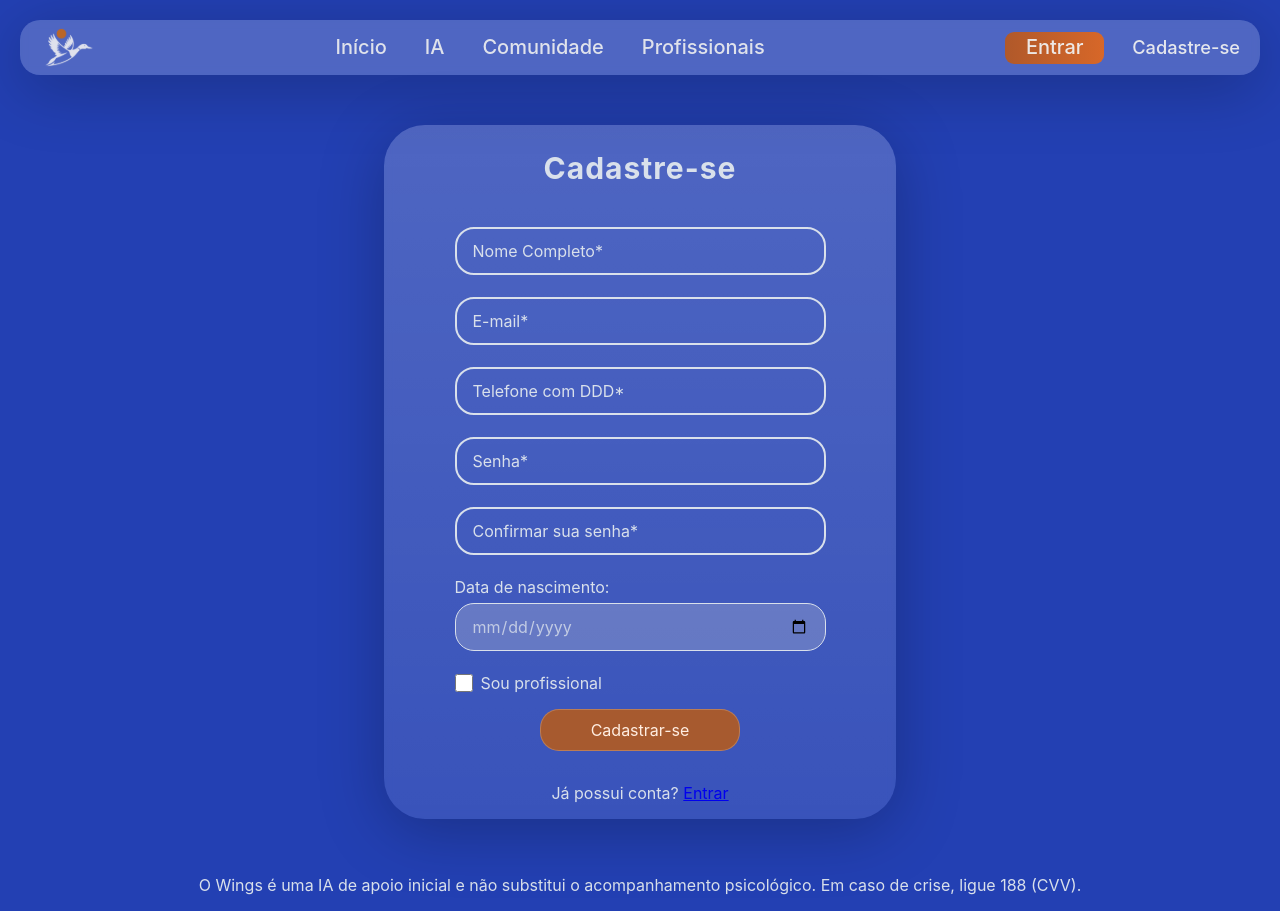
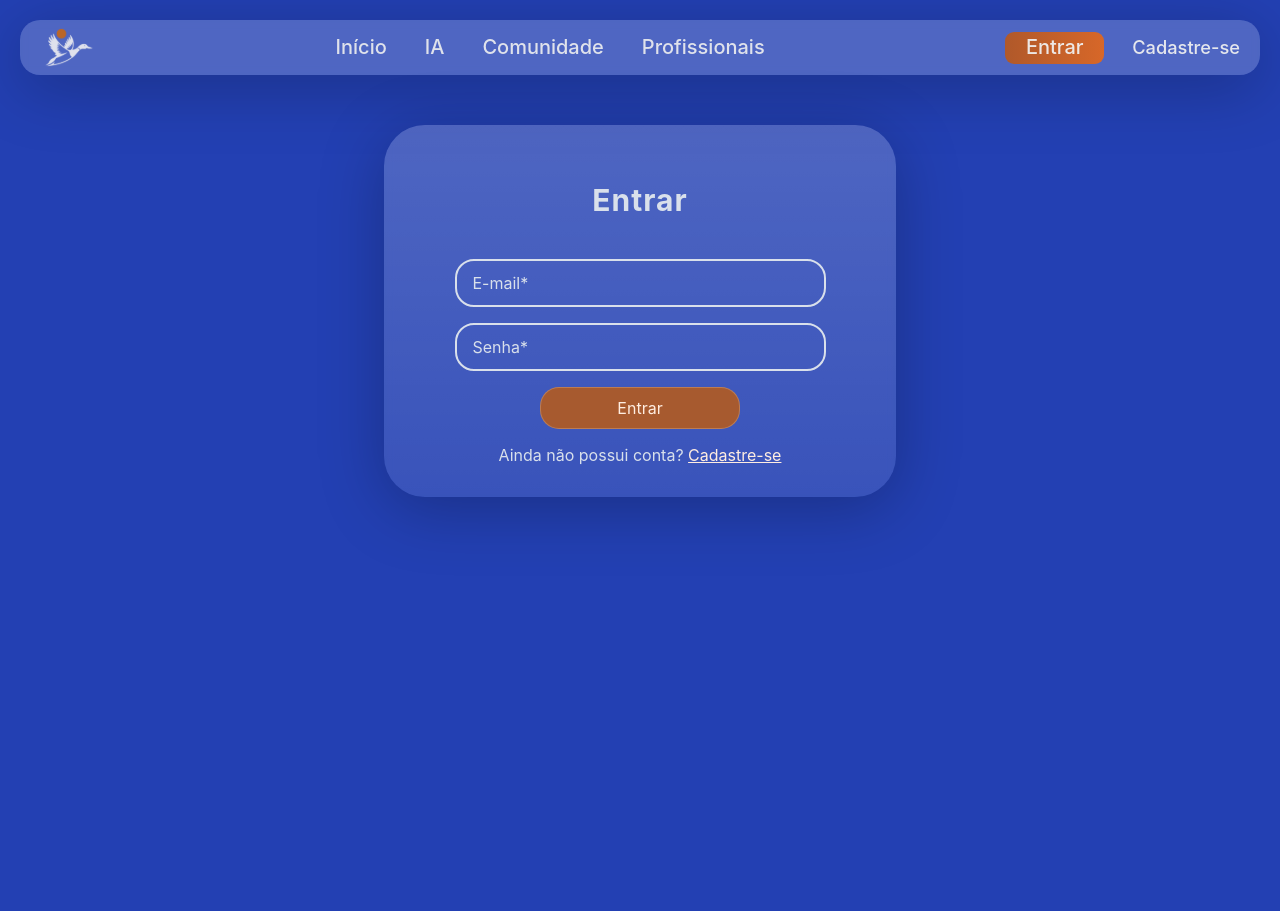
Before and after one commit to OoWicheral/wings, a React (Vite) app in the folder frontend/: page /login in a window 1280 px wide. Before the commit this address led to /. After the commit the page ends 800 px from the top, so only its background shows below. Built offline with nearby package versions, Linux system fonts and the light colour scheme.

Commit message:
feat(frontend): add page for login still pending testing api routes

```diff
--- a/frontend/src/App.tsx
+++ b/frontend/src/App.tsx
@@ -1,6 +1,7 @@
 import { BrowserRouter as Router, Routes, Route,Navigate } from 'react-router-dom';
 import { AuthProvider } from './hooks/use-auth';
 import SignUp from './pages/Sign-up.tsx';
+import SignOn from "./pages/Sign-on.tsx";
 
 
 export default function App() {
@@ -12,6 +13,7 @@ export default function App() {
       <Router>
         <Routes>
             <Route path="/" element={<SignUp />} />
+            <Route path="/login" element={<SignOn />} />
             <Route path="/app" element={<App/>} />
             <Route path="*" element={<Navigate to="/" replace />} />
         </Routes>
--- a/frontend/src/components/Card.css
+++ b/frontend/src/components/Card.css
@@ -1,6 +1,8 @@
 .card {
+    box-sizing: border-box;
     width: 512px;
-    min-height: 641px;
+    padding: 32px;
+    height: auto;
     border-radius: 41px;
 
     background: linear-gradient(
--- /dev/null
+++ b/frontend/src/pages/Sign-on.css
@@ -0,0 +1,118 @@
+.login-page {
+    width: 100%;
+    min-height: 100vh;
+
+    display: flex;
+    flex-direction: column;
+    align-items: center;
+}
+
+.login-page .card {
+    margin-top: 50px;
+}
+
+.login-form {
+    display: flex;
+    flex-direction: column;
+    align-items: center;
+    gap: 16px;
+    width: 100%;
+}
+
+.login-title {
+    letter-spacing: 1px;
+    font-size: 30px;
+}
+
+.login-field {
+    display: flex;
+    flex-direction: column;
+    width: 100%;
+    max-width: 371px;
+    gap: 6px;
+}
+
+.login-field label {
+    color: #D9E0EB;
+}
+
+.login-input {
+    box-sizing: border-box;
+    width: 100%;
+    height: 48px;
+    padding: 0 16px;
+
+    border: 2px solid #D9E0EB;
+    border-radius: 19px;
+
+    background: transparent;
+    color: #D9E0EB;
+
+    outline: none;
+}
+
+.login-input::placeholder {
+    color: #D9E0EB;
+    opacity: 1;
+}
+
+.login-input:focus {
+    border-color: rgba(198, 140, 101, 0.9);
+}
+
+.login-input[aria-invalid="true"] {
+    border-color: #ff7777;
+}
+
+.login-error {
+    width: 100%;
+    max-width: 371px;
+    margin: 0;
+    color: #ff9999;
+    font-size: 13px;
+}
+
+.login-button {
+    box-sizing: border-box;
+    width: 200px;
+    min-height: 30px;
+    padding: 10px 16px;
+    gap: 20px;
+
+    background: rgba(181, 91, 30, 0.89);
+    border: 1px solid rgba(198, 140, 101, 0.69);
+    border-radius: 19px;
+
+    color: #FFEDE1;
+    font: inherit;
+    cursor: pointer;
+}
+
+.login-button:hover:not(:disabled) {
+    filter: brightness(1.05);
+}
+
+.login-button:focus-visible {
+    outline: 2px solid #D9E0EB;
+    outline-offset: 3px;
+}
+
+.login-button:disabled {
+    cursor: not-allowed;
+    opacity: 0.7;
+}
+
+.login-signup-link {
+    margin: 0;
+    color: #D9E0EB;
+    text-align: center;
+}
+
+.login-signup-link a {
+    color: #FFEDE1;
+    text-decoration: underline;
+}
+
+footer {
+    margin-top: 40px;
+}
--- /dev/null
+++ b/frontend/src/pages/Sign-on.tsx
@@ -0,0 +1,169 @@
+
+import { useState } from "react";
+import type { ChangeEvent, FormEvent } from "react";
+import { useNavigate, Link } from "react-router-dom";
+import { z } from "zod";
+
+import { useAuth } from "../hooks/use-auth";
+import Header from "../components/Header";
+import Card from "../components/Card";
+import "./Sign-on.css";
+
+const loginSchema = z.object({
+    email: z.string()
+        .trim()
+        .email("Digite um e-mail válido"),
+
+    password: z.string()
+        .min(1, "Digite sua senha"),
+});
+
+type LoginFormData = z.infer<typeof loginSchema>;
+type LoginErrors = Partial<Record<keyof LoginFormData, string>>;
+
+export default function SignOn() {
+
+    const [formData, setFormData] = useState<LoginFormData>({
+        email: "",
+        password: "",
+    });
+
+
+    const [erros, setErros] = useState<LoginErrors>({});
+    const [erroGeral, setErroGeral] = useState("");
+    const [isSubmitting, setIsSubmitting] = useState(false);
+
+
+    const { login } = useAuth();
+    const navigate = useNavigate();
+
+
+    function handleChange(event: ChangeEvent<HTMLInputElement>) {
+        const { name, value } = event.target;
+
+        setFormData((prev) => ({
+            ...prev,
+            [name]: value,
+        }));
+
+        setErros((prev) => ({
+            ...prev,
+            [name]: undefined,
+        }));
+
+        setErroGeral("");
+    }
+
+    async function handleSubmit(event: FormEvent<HTMLFormElement>) {
+        event.preventDefault();
+
+        setErros({});
+        setErroGeral("");
+
+        const resultado = loginSchema.safeParse(formData);
+
+        if (!resultado.success) {
+            const novosErros: LoginErrors = {};
+
+            for (const erro of resultado.error.issues) {
+                const campo = erro.path[0] as keyof LoginFormData;
+                novosErros[campo] = erro.message;
+            }
+
+            setErros(novosErros);
+            return;
+        }
+
+        try {
+            setIsSubmitting(true);
+
+            await login(resultado.data);
+
+            navigate("/app");
+        } catch (error: unknown) {
+            setErroGeral(
+                error instanceof Error
+                    ? error.message
+                    : "Não foi possível entrar na conta."
+            );
+        } finally {
+            setIsSubmitting(false);
+        }
+    }
+
+
+    return (
+        <main className="login-page">
+            <Header />
+
+            <Card>
+                <form
+                    className="login-form"
+                    onSubmit={handleSubmit}
+                    noValidate
+                >
+                    <h1 className="login-title">Entrar</h1>
+
+                    <div className="login-field">
+
+                        <input
+                            id="email"
+                            name="email"
+                            type="email"
+                            className="login-input"
+                            placeholder="E-mail*"
+                            value={formData.email}
+                            onChange={handleChange}
+                            aria-invalid={Boolean(erros.email)}
+                        />
+
+                        {erros.email && (
+                            <p className="login-error">
+                                {erros.email}
+                            </p>
+                        )}
+                    </div>
+
+                    <div className="login-field">
+
+                        <input
+                            id="password"
+                            name="password"
+                            type="password"
+                            className="login-input"
+                            placeholder="Senha*"
+                            value={formData.password}
+                            onChange={handleChange}
+                            aria-invalid={Boolean(erros.password)}
+                        />
+
+                        {erros.password && (
+                            <p className="login-error">
+                                {erros.password}
+                            </p>
+                        )}
+                    </div>
+
+                    {erroGeral && (
+                        <p className="login-error" role="alert">
+                            {erroGeral}
+                        </p>
+                    )}
+
+                    <button
+                        type="submit"
+                        className="login-button"
+                        disabled={isSubmitting}
+                    >
+                        {isSubmitting ? "Entrando..." : "Entrar"}
+                    </button>
+
+                    <p className="login-signup-link">
+                        Ainda não possui conta?{" "}
+                        <Link to="/">Cadastre-se</Link>
+                    </p>
+                </form>
+            </Card>
+        </main>
+    );
+}
--- a/frontend/src/pages/Sign-up.tsx
+++ b/frontend/src/pages/Sign-up.tsx
@@ -1,13 +1,14 @@
 
 import { useState } from "react";
 import type { ChangeEvent, SubmitEvent } from "react";
-import { useNavigate } from "react-router-dom";
+import {Link, useNavigate} from "react-router-dom";
 import { z } from "zod";
 import type { UserCreate } from "../type/User";
 import { useAuth } from "../hooks/use-auth";
 import Header from "../components/Header.tsx";
 import Card from "../components/Card.tsx";
 import "./Sign-up.css";
+
 
 
 const senhaSchema = z.string()
@@ -335,7 +336,7 @@ export default function SignUp() {
 
           <p className="signup-login-link">
             Já possui conta?{" "}
-            <a href="/login">Entrar</a>
+            <Link to="/login">Entrar</Link>
           </p>
 
 
```
